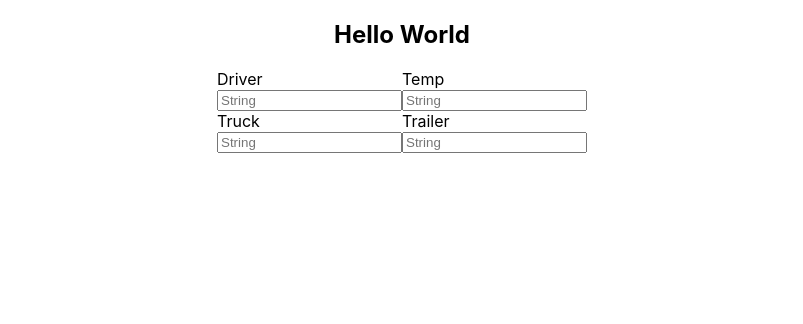
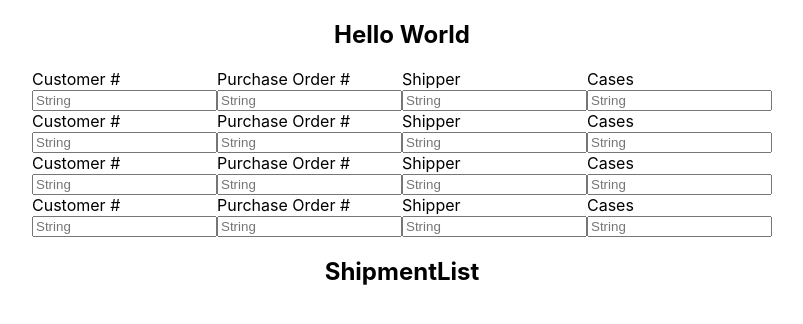
Before and after one commit to RiazCKhan/SR-front-end-test, a React (Create React App) app: page / in a window 1280 px wide. Shown: the top 324 px of the page, without its empty margins (238-1041 px from the left). Built offline with nearby package versions, Linux system fonts and the light colour scheme.

Commit message:
add render of purchase component

```diff
--- a/src/App.js
+++ b/src/App.js
@@ -14,7 +14,8 @@ function App() {
   return (
     <section className='App'>
       <h1>Hello World</h1>
-    <ShipmentListItem />
+      <PurchaseList />
+      <ShipmentList />
     </section>
   );
 }
```
